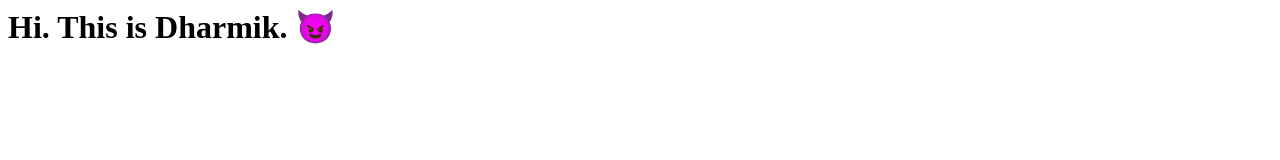
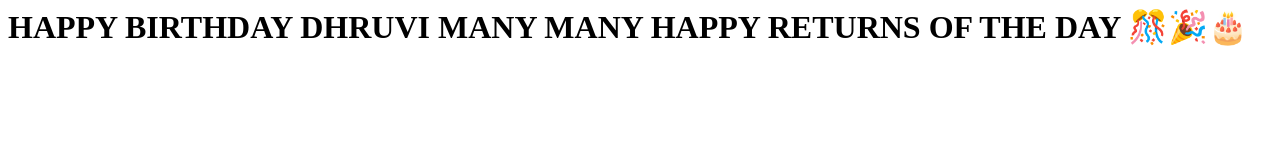
Before and after one commit to dhamo258/dhamo258.github.io, a plain HTML site: page index.html in a window 1280 px wide. Drawn offline with Linux system fonts and the light colour scheme.

Commit message:
Update index.html

```diff
--- a/index.html
+++ b/index.html
@@ -1 +1 @@
-<h1>Hi. This is Dharmik. 😈</h1>
+<h1>HAPPY BIRTHDAY DHRUVI MANY MANY HAPPY RETURNS OF THE DAY 🎊🎉🎂</h1>
```
